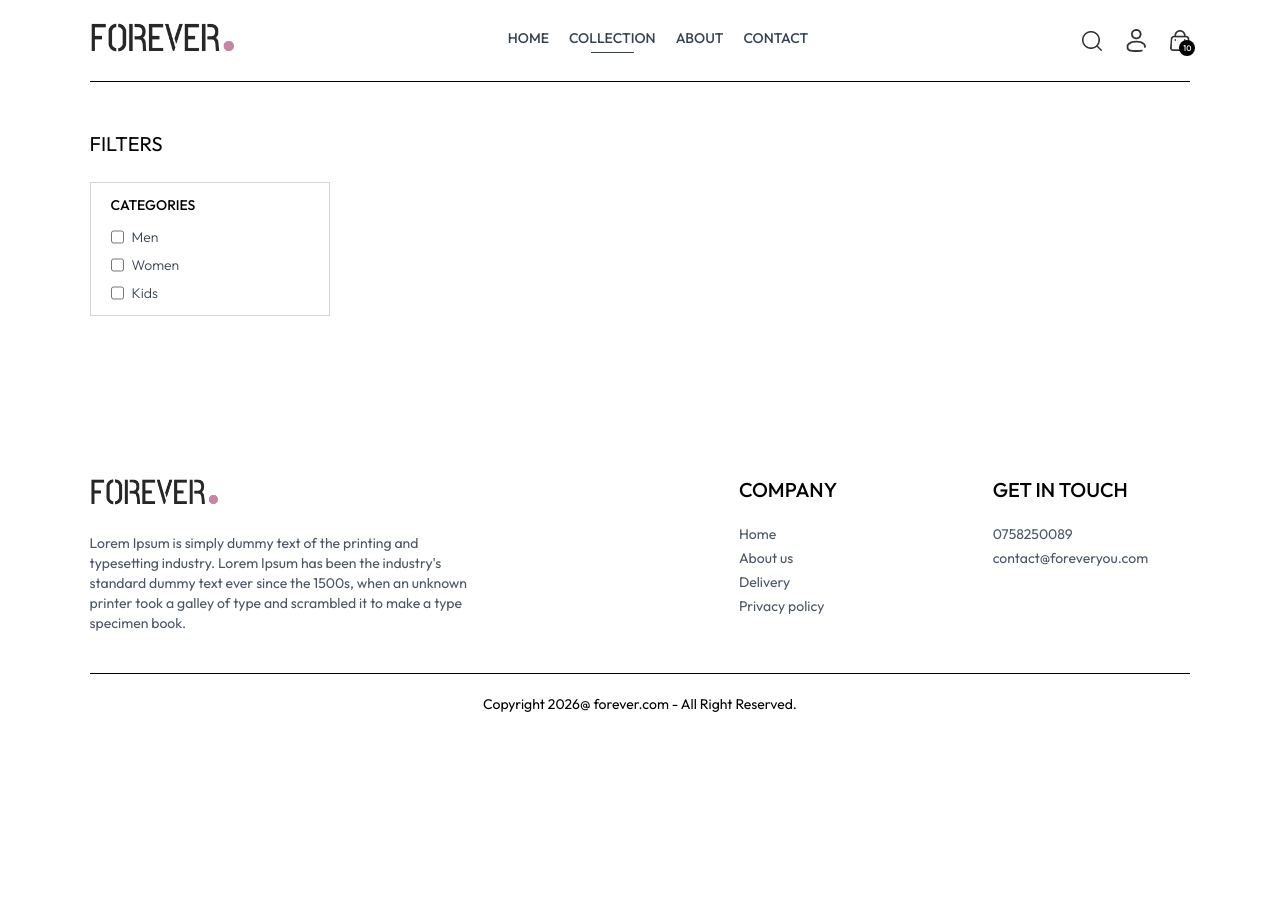
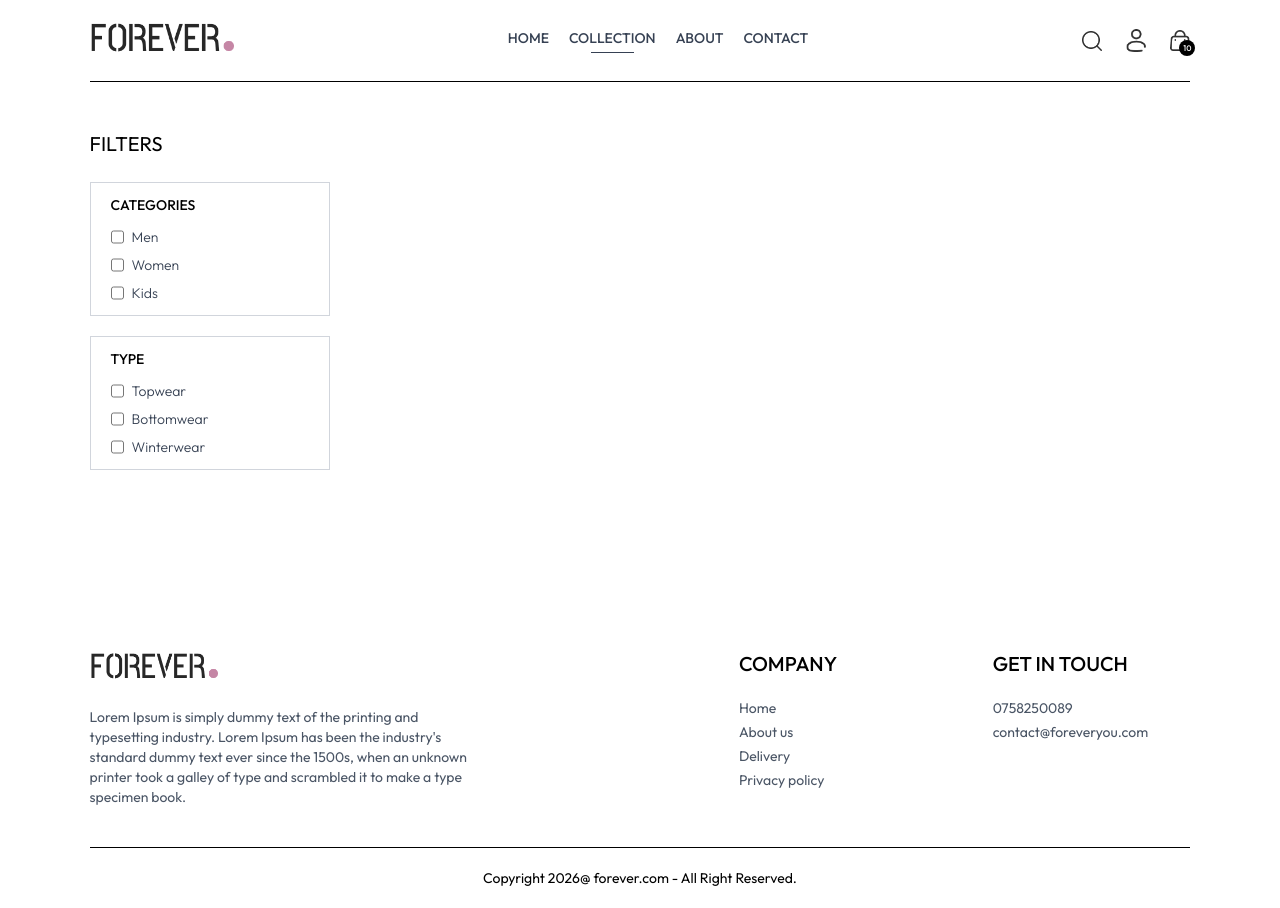
Before and after one commit to Kafoor-Nimas/ecommerce-app, a React (Vite) app in the folder frontend/: page /collection in a window 1280 px wide. Before the commit the page ends 800 px from the top, so only its background shows below. Built offline with nearby package versions, Linux system fonts and the light colour scheme.

Commit message:
Completed SubCategory or Type Filter section

```diff
--- a/frontend/src/pages/Collection.jsx
+++ b/frontend/src/pages/Collection.jsx
@@ -29,6 +29,24 @@
             </p>
           </div>
         </div>
+
+        {/* SubCategory or Type Filter */}
+        <div
+          className={`border border-gray-300 pl-5 py-3 my-5 ${showFilter ? "" : "hidden"} sm:block`}
+        >
+          <p className="mb-3 text-sm font-medium">TYPE </p>
+          <div className="flex flex-col gap-2 text-sm font-light text-gray-700">
+            <p className="flex gap-2">
+              <input type="checkbox" value={"Topwear"} /> Topwear
+            </p>
+            <p className="flex gap-2">
+              <input type="checkbox" value={"Bottomwear"} /> Bottomwear
+            </p>
+            <p className="flex gap-2">
+              <input type="checkbox" value={"Winterwear"} /> Winterwear
+            </p>
+          </div>
+        </div>
       </div>
 
       {/* Right side collection */}
```
